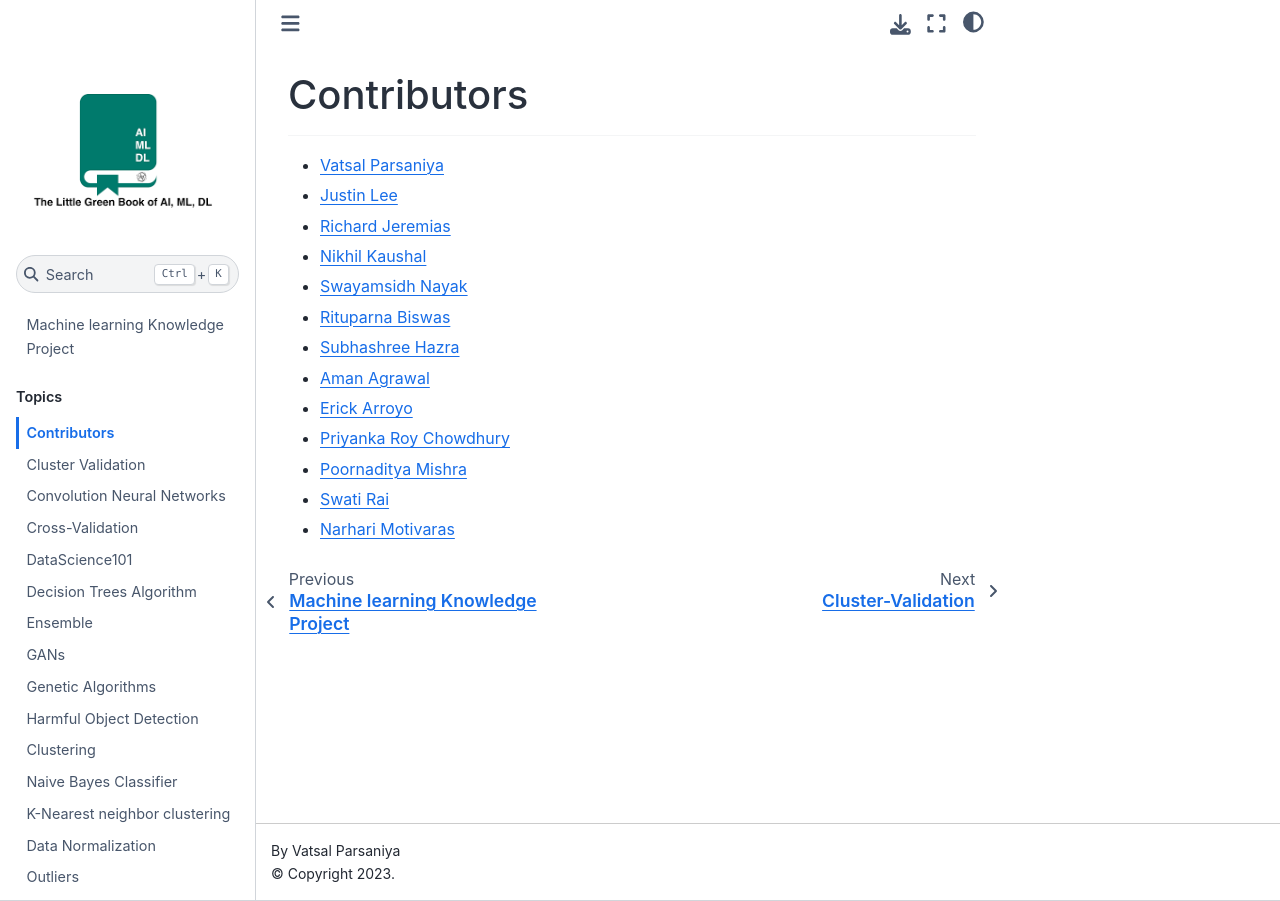
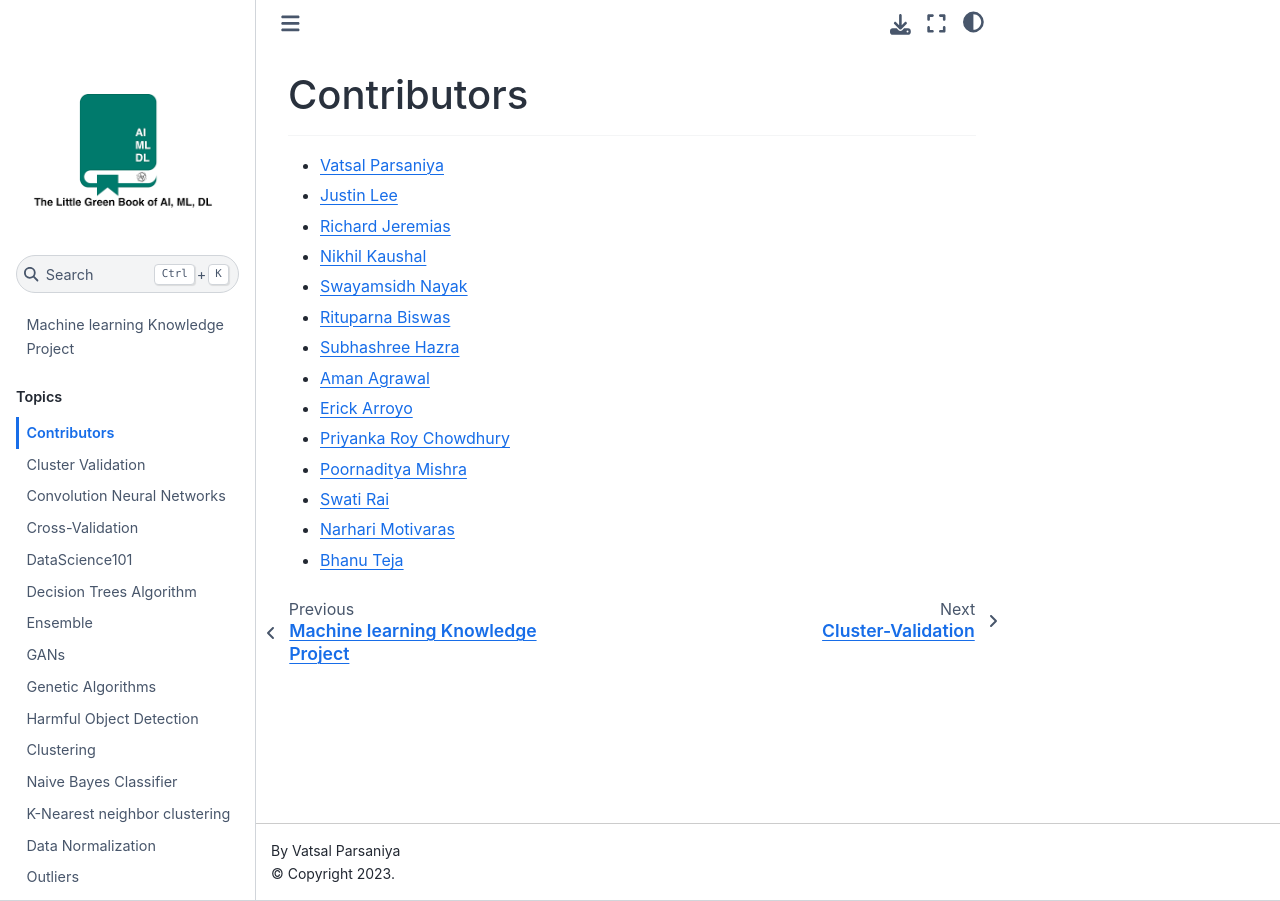
Before and after one commit to Vatsalparsaniya/ML_Knowledge, a Jupyter Book: the page built from Contributors.md, in a window 1280 px wide. Built offline with Jupyter Book 1.0.4 settings and Sphinx 7.4.7 and the Sphinx Book theme 1.1.4, drawn with Linux system fonts in a browser that asks for light colours.

Commit message:
Added my name to contributors list

```diff
--- a/Contributors.md
+++ b/Contributors.md
@@ -14,3 +14,4 @@
 * [Poornaditya Mishra](https://github.com/poornaditya1)
 * [Swati Rai](https://github.com/rai1410swati)
 * [Narhari Motivaras](https://github.com/Narhari-motivaras)
+* [Bhanu Teja](https://github.com/bhanuteja2001)
```
